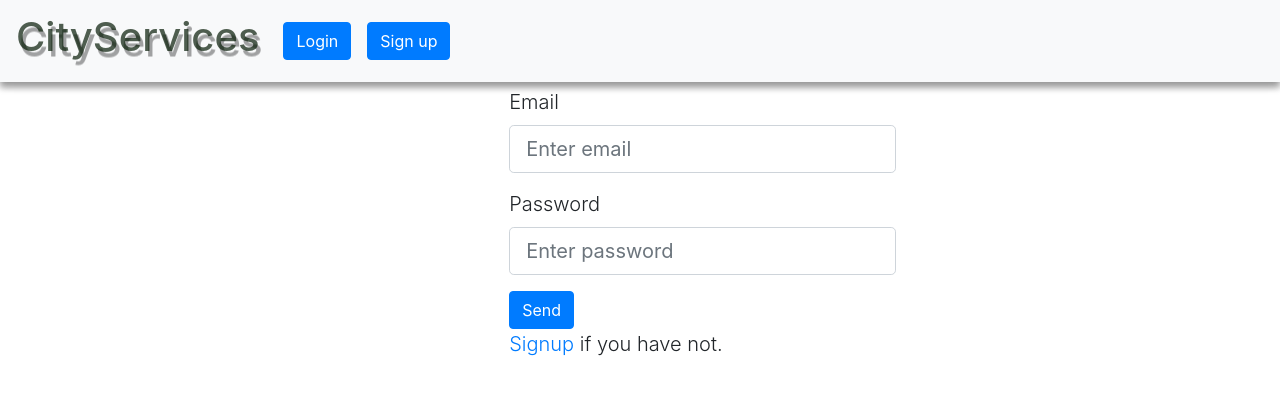
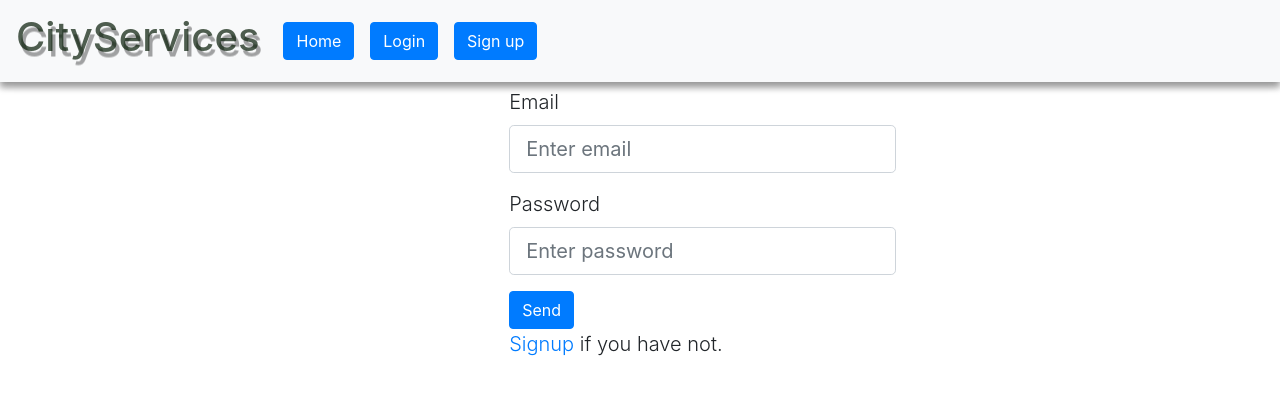
Before and after one commit to BuildForSDG/team-090-fullstack, a Django app: page /login/ in a window 1280 px wide. Shown: the top 395 px of the page. Run offline with Django 3.2, Linux system fonts and the light colour scheme; parts of the project's set-up code (start-up, migrations or seed data) failed here and were passed over; some libraries are stand-ins or nearby versions.

Commit message:
Added home navigation link

```diff
--- a/smartcity/fullstack/templates/fullstack/login.html
+++ b/smartcity/fullstack/templates/fullstack/login.html
@@ -1,6 +1,12 @@
 {%extends 'base.html' %}
 
-{%block nav-items%}{%endblock%}
+{%block nav-items%}
+<li class="nav-item">
+        <a class="nav-link text-decoration-none" href="{% url 'fullstack:home' %}">
+            <div class="btn btn-primary">Home</div>
+        </a>
+</li>
+{%endblock%}
 
 {%block content%}
     <div class="col-xl-4 col-lg-4 col-sm-12"></div>
```
